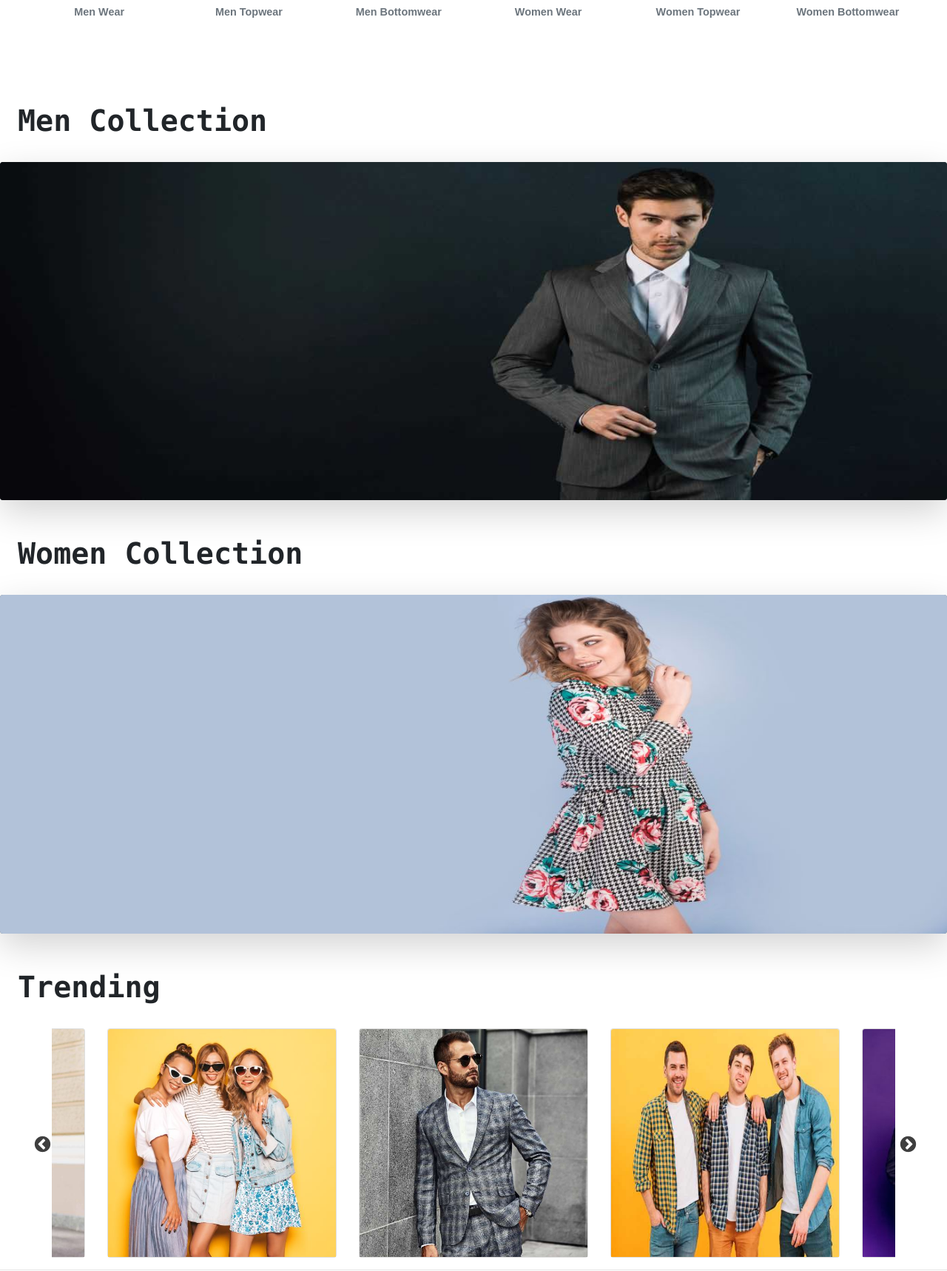
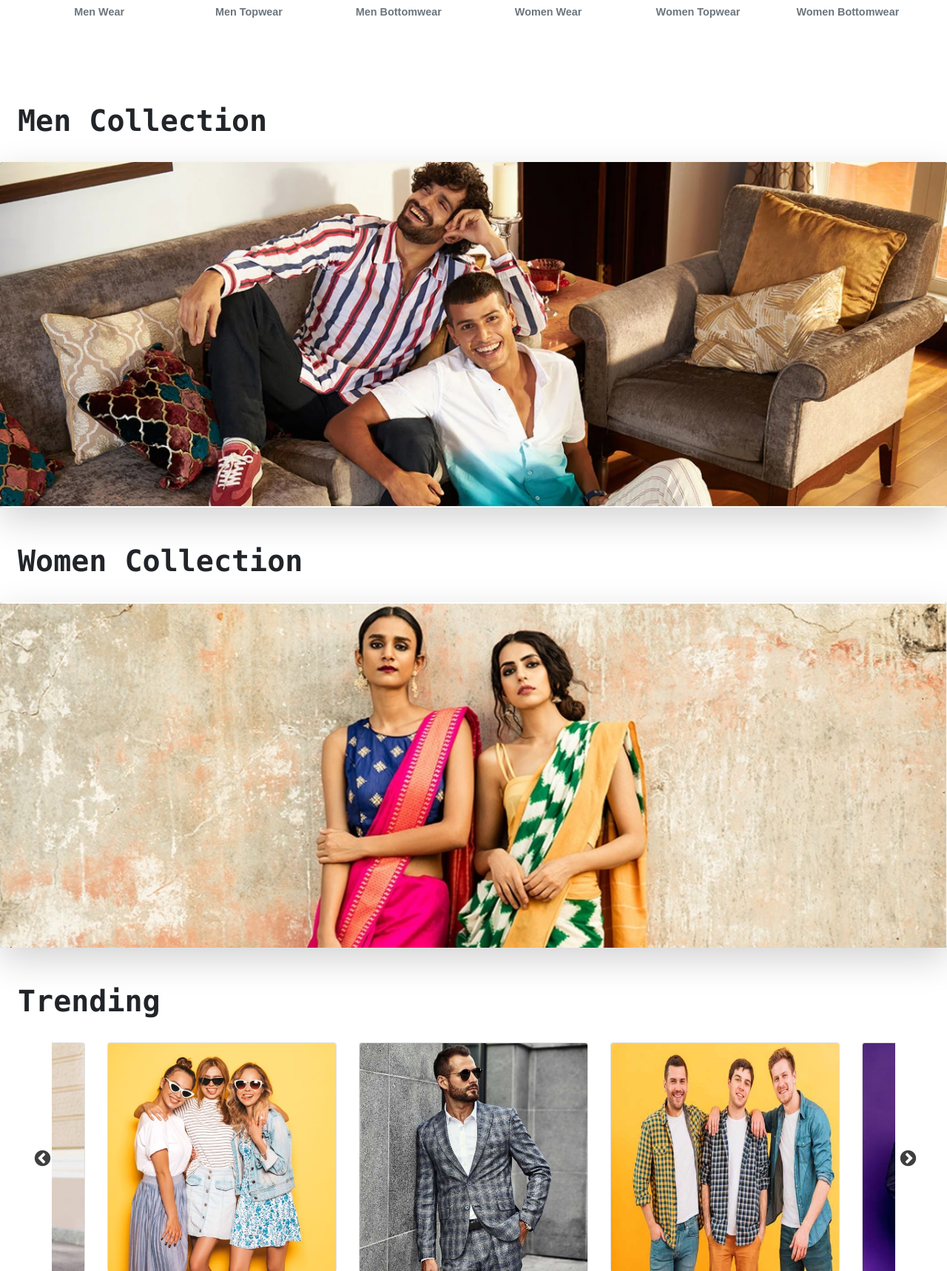
Before and after one commit to sejalrane777/Sejal, a PHP site: page / in a window 1280 px wide. Shown: the part 795-2513 px from the top of the page at 74% size. Run offline with PHP 8.4, Linux system fonts and the light colour scheme; data comes from the database, SQL or seed files in the repository.

Commit message:
changed images of banner and carousal

```diff
--- a/index.php
+++ b/index.php
@@ -84,10 +84,10 @@
 
 <!-- posters -->
 <h1 class="ml-4 text-monospace "><strong>Men Collection</strong> </h1><br>
-<a href=""><img src="images/men poster.jpg" class="img-fluid mx-auto d-block  rounded shadow-lg bg-dark" alt="men banner">
+<a href=""><img src="images/men_banner.jpg" class="img-fluid mx-auto d-block  rounded shadow-lg bg-dark" alt="men banner">
 </a><br><br>
 <h1 class="ml-4 text-monospace"><strong>Women Collection</strong> </h1><br>
-<a href=""><img src="images/women poster.jpg" class="img-fluid mx-auto d-block rounded shadow-lg bg-secondary" alt="Women banner">
+<a href=""><img src="images/women_banner.jpg" class="img-fluid mx-auto d-block rounded shadow-lg bg-secondary" alt="Women banner">
 </a><br><br>
 
 <!--end posters -->
```
Also changed, not shown: sudo/uploads/sliderImages/men_banner.jpg (added), sudo/uploads/sliderImages/men_banner1.jpg (added), sudo/uploads/sliderImages/women_banner2.jpg (added), sudo/uploads/sliderImages/women_banner3.jpg (added), sudo/uploads/sliderImages/women_banner4.jpg (added).
